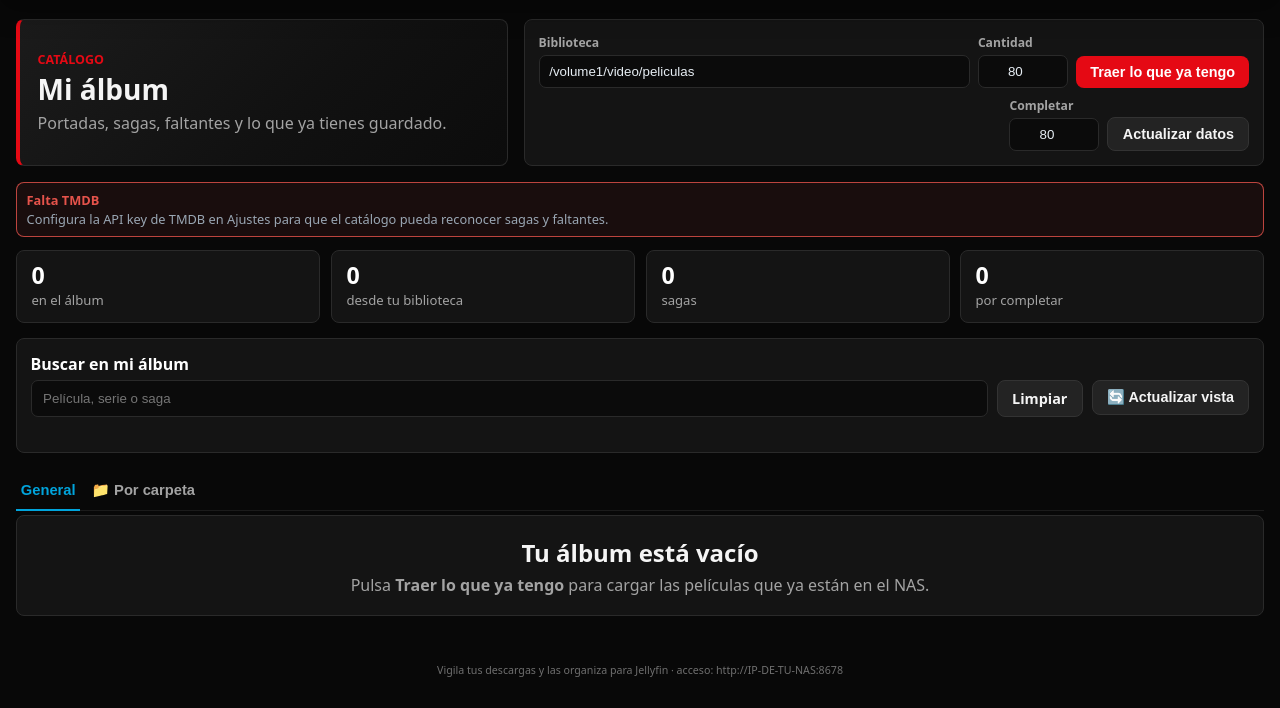
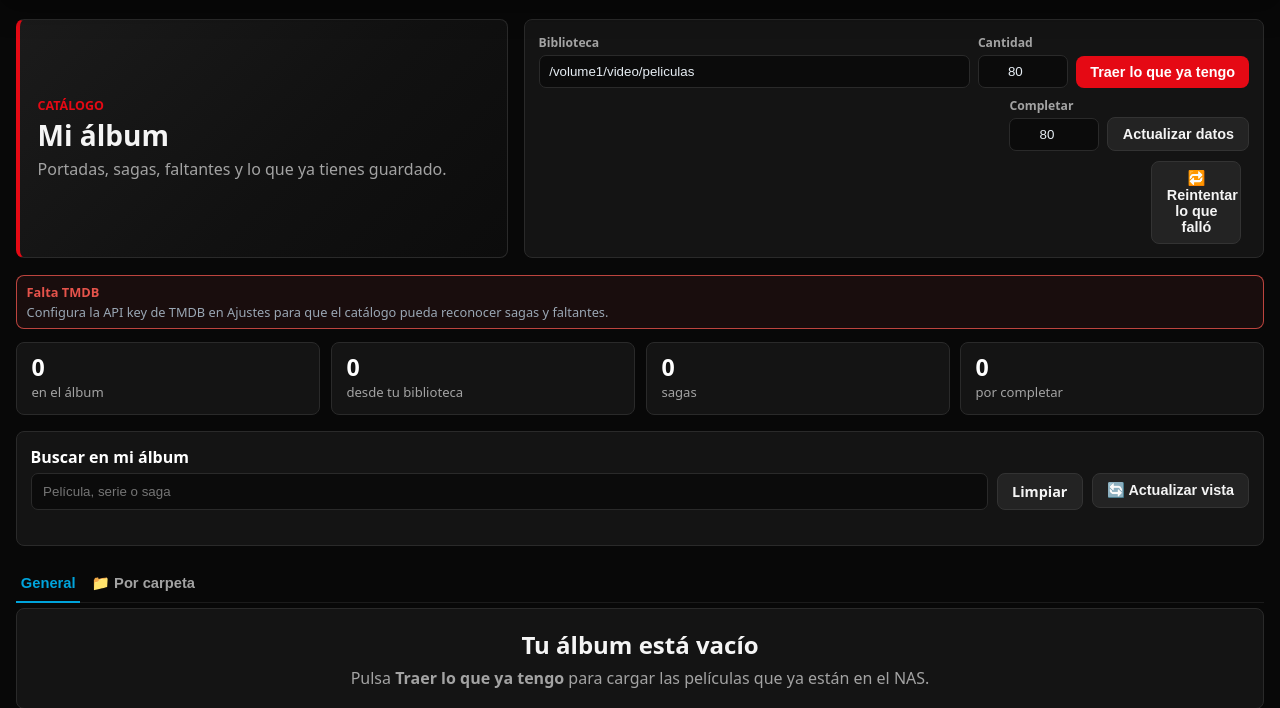
Before and after one commit to RonMarty2/NAS, a FastAPI app: page /catalog in a window 1280 px wide. Shown: the part 63-771 px from the top of the page. Before the commit the page ends 740 px from the top, so only its background shows below. Run offline with FastAPI, Linux system fonts and the light colour scheme; data comes from the database, SQL or seed files in the repository; data that the repository does not hold is empty.

Commit message:
Catalogo: boton para reintentar lo que fallo antes de la mejora de busqueda
Al probar varias versiones seguidas (import_folder/enrich_unmatched),
algunas peliculas/series pudieron agotar sus 2 intentos de TMDB con la
logica de busqueda VIEJA (la que cortaba el titulo mal). Como el limite
de intentos es permanente (para no gastar cupo en algo ya descartado),
esos archivos se hubieran quedado sin reconocer PARA SIEMPRE aunque la
busqueda ya este arreglada.

- db.reset_catalog_match_attempts(): reinicia el contador SOLO de lo que
  sigue sin tmdb_id (no toca lo ya reconocido).
- Nuevo boton '🔁 Reintentar lo que falló' en Catalogo, junto a
  'Actualizar datos'. No consulta TMDB por si solo (no gasta cupo);
  solo levanta el limite para que el siguiente 'Actualizar datos' les
  de otra oportunidad con la busqueda mejorada.

Verificado: solo resetea match_attempts de filas sin tmdb_id; las ya
reconocidas no se tocan.

```diff
--- a/app/db.py
+++ b/app/db.py
@@ -498,3 +498,13 @@ def reset_match_attempts():
     guardar ajustes (p.ej. al poner la API key) para que se vuelva a intentar."""
     with _lock, get_conn() as conn:
         conn.execute("UPDATE items SET match_attempts=0 WHERE status='pending'")
+
+
+def reset_catalog_match_attempts():
+    """Reinicia el contador de intentos de TMDB del Catálogo (solo lo que sigue
+    sin reconocer). Útil tras mejorar la lógica de búsqueda: lo que falló con
+    la lógica vieja se había quedado sin reintentar nunca más."""
+    with _lock, get_conn() as conn:
+        conn.execute(
+            "UPDATE catalog_files SET match_attempts=0 WHERE tmdb_id IS NULL AND match_attempts>0"
+        )
--- a/app/main.py
+++ b/app/main.py
@@ -819,6 +819,22 @@ def catalog_refresh():
     return RedirectResponse("/catalog", status_code=303)
 
 
+@app.post("/catalog/retry-unmatched")
+def catalog_retry_unmatched():
+    """Reinicia los intentos de TMDB agotados para lo que sigue sin reconocer.
+
+    Útil tras una mejora en la búsqueda: lo que falló antes se había quedado
+    sin reintentar nunca (para no gastar cupo en algo ya descartado). No
+    vuelve a consultar TMDB por sí solo: pulsa 'Actualizar datos' después."""
+    db.reset_catalog_match_attempts()
+    catalog.invalidate_build()
+    catalog.set_status({
+        "running": False,
+        "message": "Listo. Pulsa 'Actualizar datos' para reintentar lo que antes no se reconoció.",
+    })
+    return RedirectResponse("/catalog", status_code=303)
+
+
 @app.post("/catalog/import")
 def catalog_import(folder: str = Form(""), limit: int = Form(80)):
     started = _start_catalog_import(folder, limit)
--- a/app/templates/catalog.html
+++ b/app/templates/catalog.html
@@ -32,6 +32,10 @@
             <input class="album-limit" type="number" name="limit" value="80" min="1" max="300">
           </label>
           <button class="btn btn-secondary" type="submit" {% if catalog_running %}disabled{% endif %}>Actualizar datos</button>
+        </form>
+
+        <form method="post" action="/catalog/retry-unmatched" class="album-form album-form-small" title="Si algo nunca se reconoció (agotó sus intentos), esto le da una oportunidad más. Después pulsa 'Actualizar datos'.">
+          <button class="btn btn-secondary" type="submit" {% if catalog_running %}disabled{% endif %}>🔁 Reintentar lo que falló</button>
         </form>
       </div>
     </section>
```
